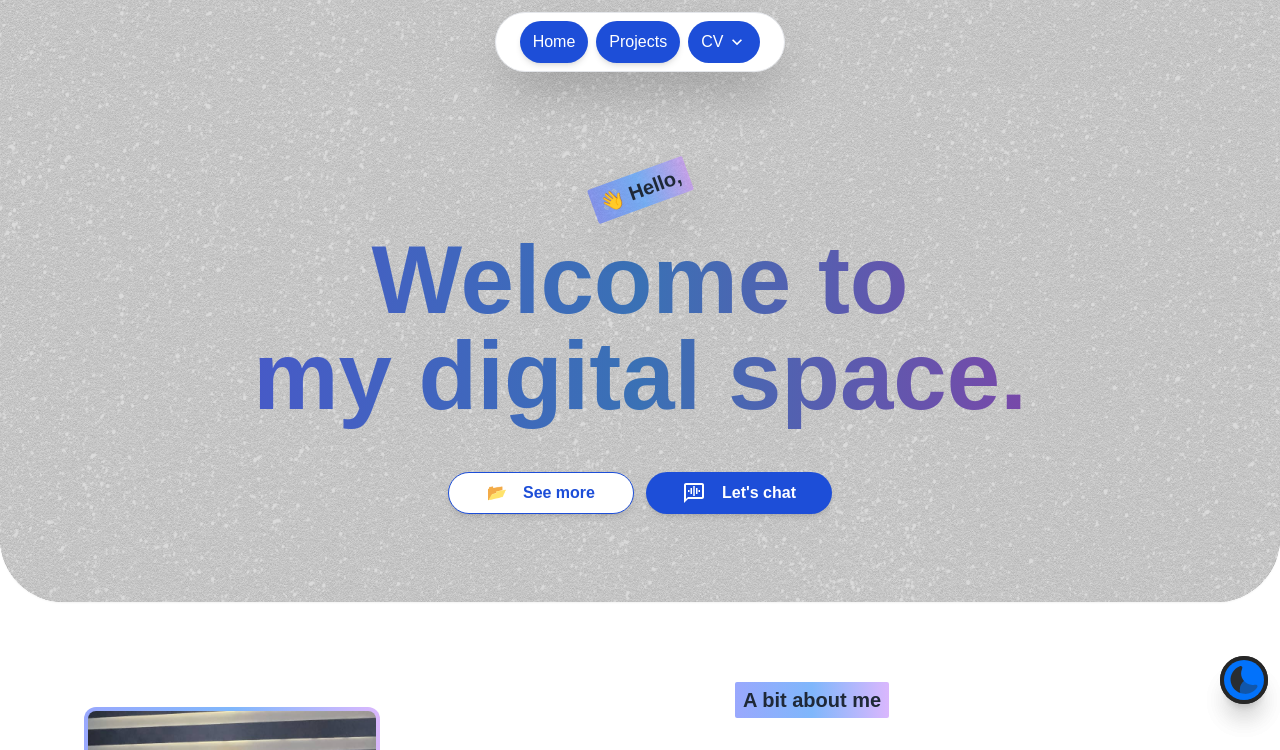
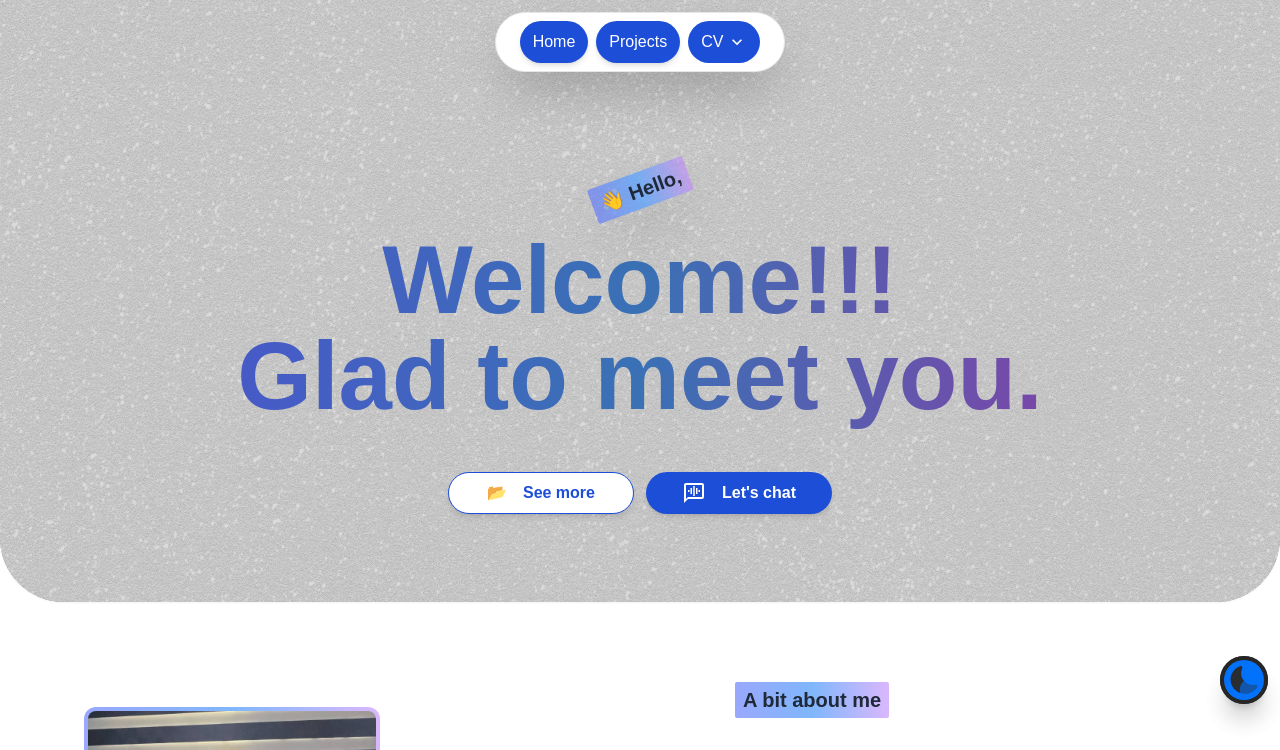
Before and after one commit to chivicoko/victorokoye, a Next.js app: page / in a window 1280 px wide. Shown: the top 750 px of the page. Built offline with nearby package versions, Linux system fonts and the light colour scheme; a web font is replaced by a local one.

Commit message:
update header

```diff
--- a/src/components/Header.tsx
+++ b/src/components/Header.tsx
@@ -49,7 +49,7 @@ const Header = () => {
             <div className="z-10 flex items-center justify-center flex-col gap-6 lg:w-3/4 xl:w-2/3 m-auto text-center py-16">
               <p className="transform -rotate-[20deg] shadow-2xl text-xl font-bold text-gray-800 dark:text-gray-100 bg-gradient-to-r from-[#5971fc9c] via-[#60a5facd] to-[#c084fc95] py-1 px-2 rounded-sm">👋 Hello,</p>
               <h1 className="flex flex-col items-center pb-2 text-5xl md:text-8xl font-bold bg-gradient-to-r from-[#475ac7] via-[#3a71b5] to-[#7848a9] bg-clip-text text-transparent dark:from-[#647af3] dark:via-[#0272fb] dark:to-[#962efd]">
-                <span>Welcome to</span> <span>my digital space.</span>
+                <span>Welcome!!!</span> <span>Glad to meet you.</span>
               </h1>
 
               <div className={`flex w-full md:w-96 items-center justify-center gap-3 m-auto mt-4`}>
```
